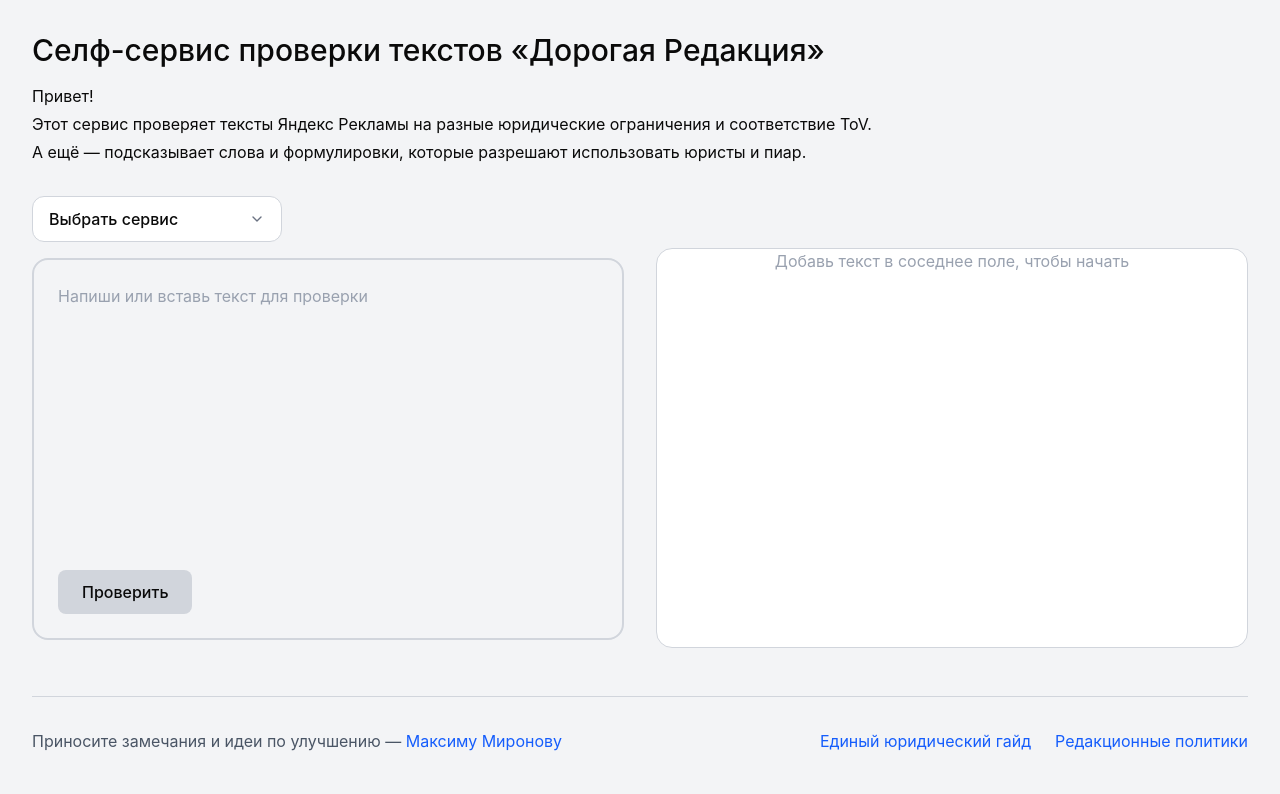
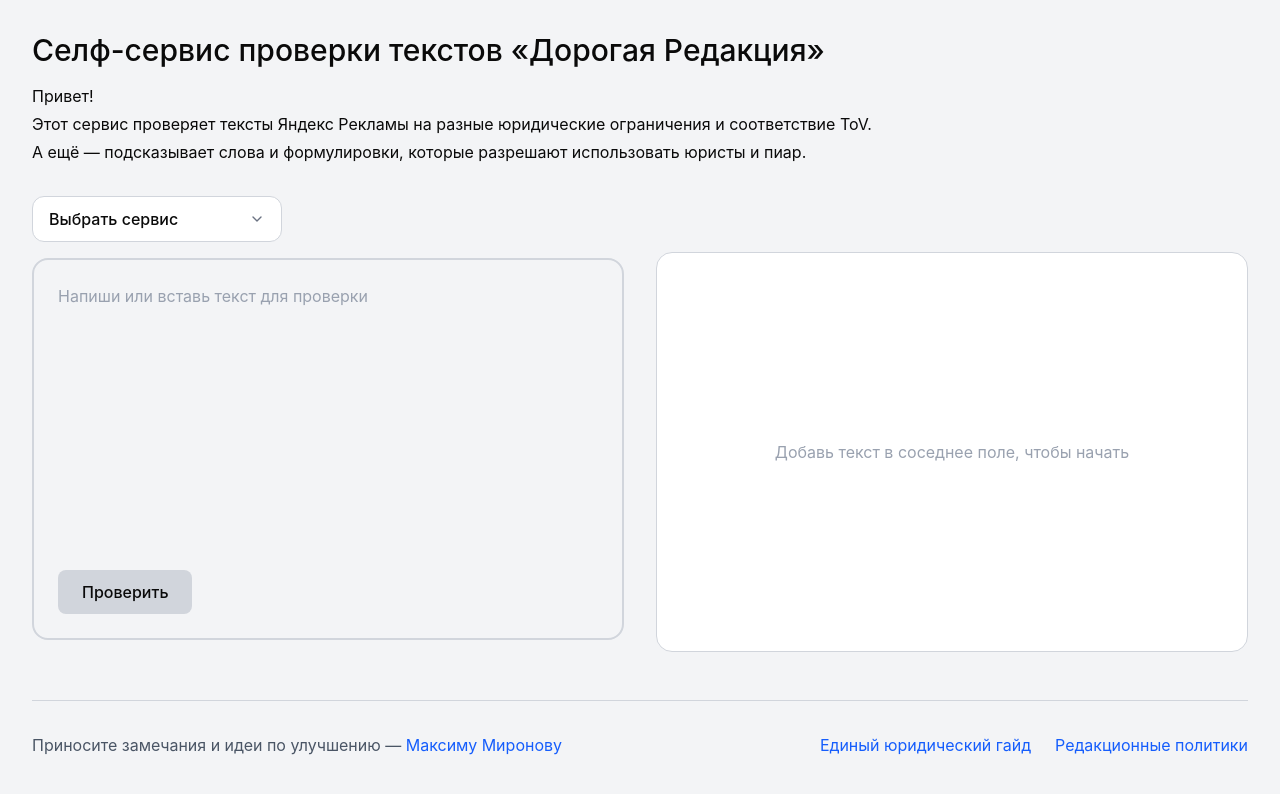
Before and after one commit to ZdravoHvalaKesaNeTreba/dear_editorial_office, a React (Vite) app: page / in a window 1280 px wide. Shown: the top 794 px of the page. Built offline with nearby package versions, Linux system fonts and the light colour scheme.

Commit message:
Align top of input and output blocks, center output message

```diff
--- a/src/app/App.tsx
+++ b/src/app/App.tsx
@@ -74,10 +74,8 @@ export default function App() {
             />
           </div>
 
-          <div className="mt-[52px]">
-            <div className="bg-white rounded-2xl border border-gray-300 min-h-[400px]">
-              <ResultsPanel result={result} isEmpty={!text.trim()} />
-            </div>
+          <div className="bg-white rounded-2xl border border-gray-300 min-h-[400px] mt-[56px]">
+            <ResultsPanel result={result} isEmpty={!text.trim()} />
           </div>
         </div>
 
```
